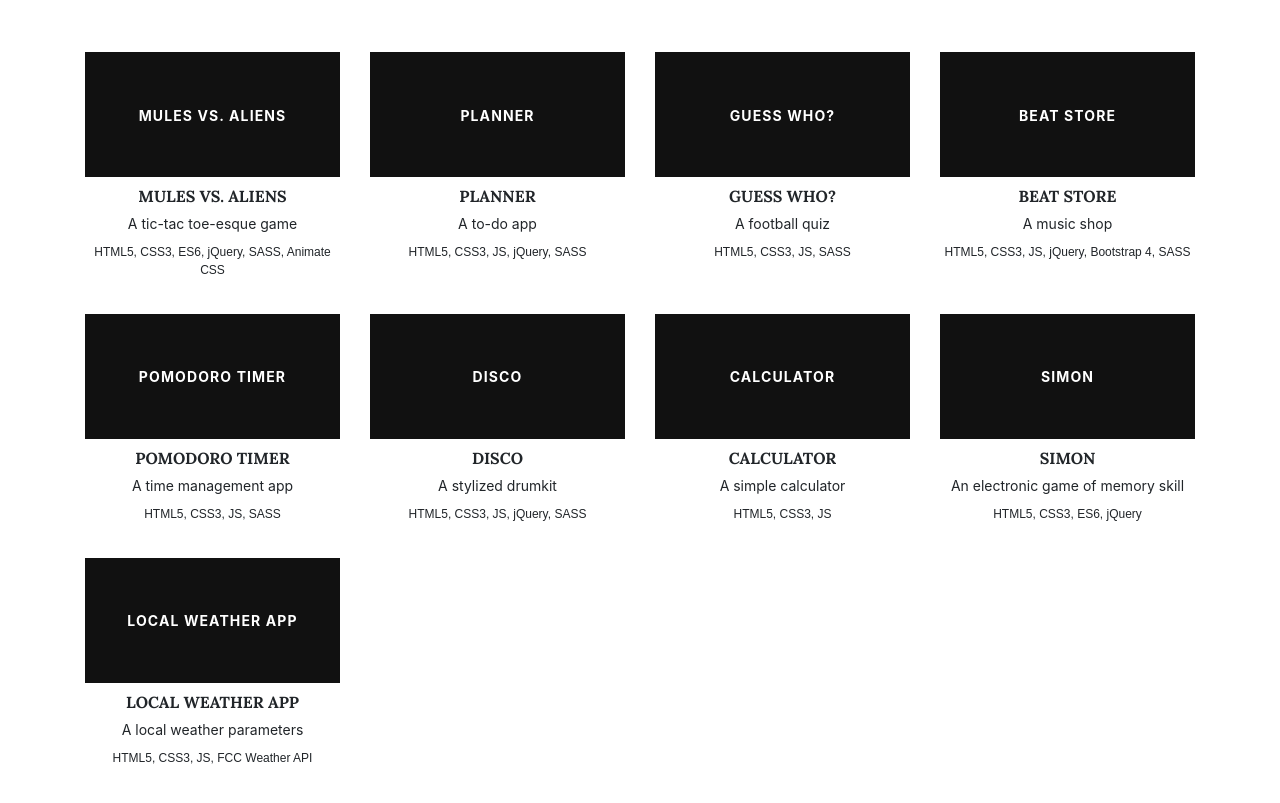
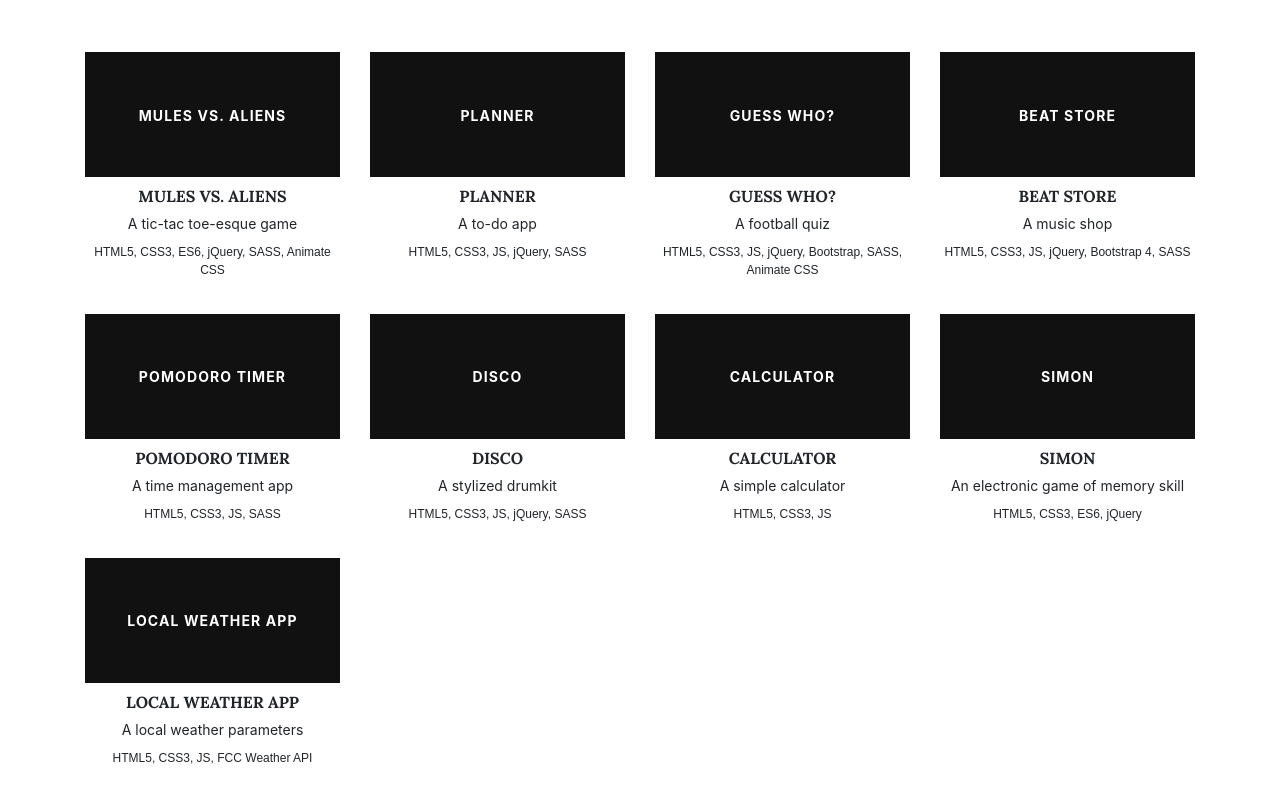
Before and after one commit to jackowiak/freecodecamp-summary, a plain HTML site: page index.html in a window 1280 px wide. Shown: the part 141-944 px from the top of the page. Drawn offline with nearby package versions, Linux system fonts and the light colour scheme; a web font is replaced by a local one.

Commit message:
Next version

```diff
--- a/index.html
+++ b/index.html
@@ -74,7 +74,7 @@
                         <div class="project-info">
                             <h5>Guess who?</h5>
                             <h6>A football quiz</h6>
-                            <p>HTML5, CSS3, JS, SASS</p>
+                            <p>HTML5, CSS3, JS, jQuery, Bootstrap, SASS, Animate CSS</p>
                         </div>
                 </div>
                 <div class="col-sm-6 col-lg-3 project-unit">
```
